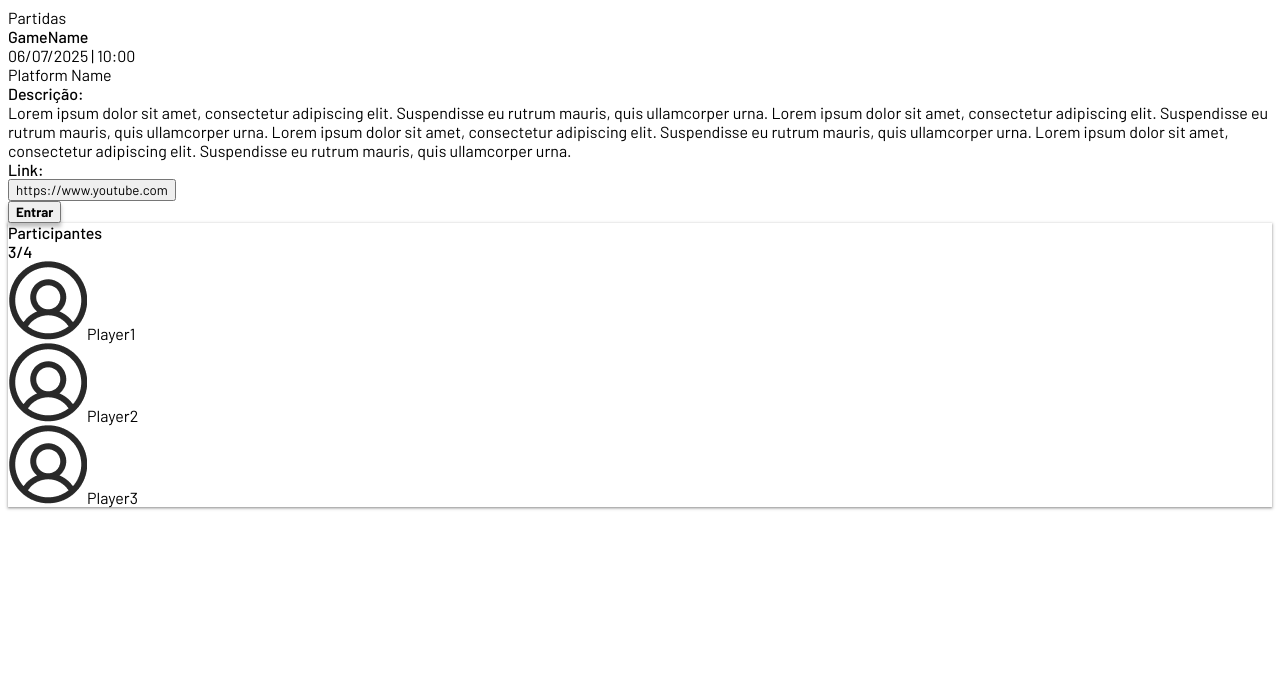
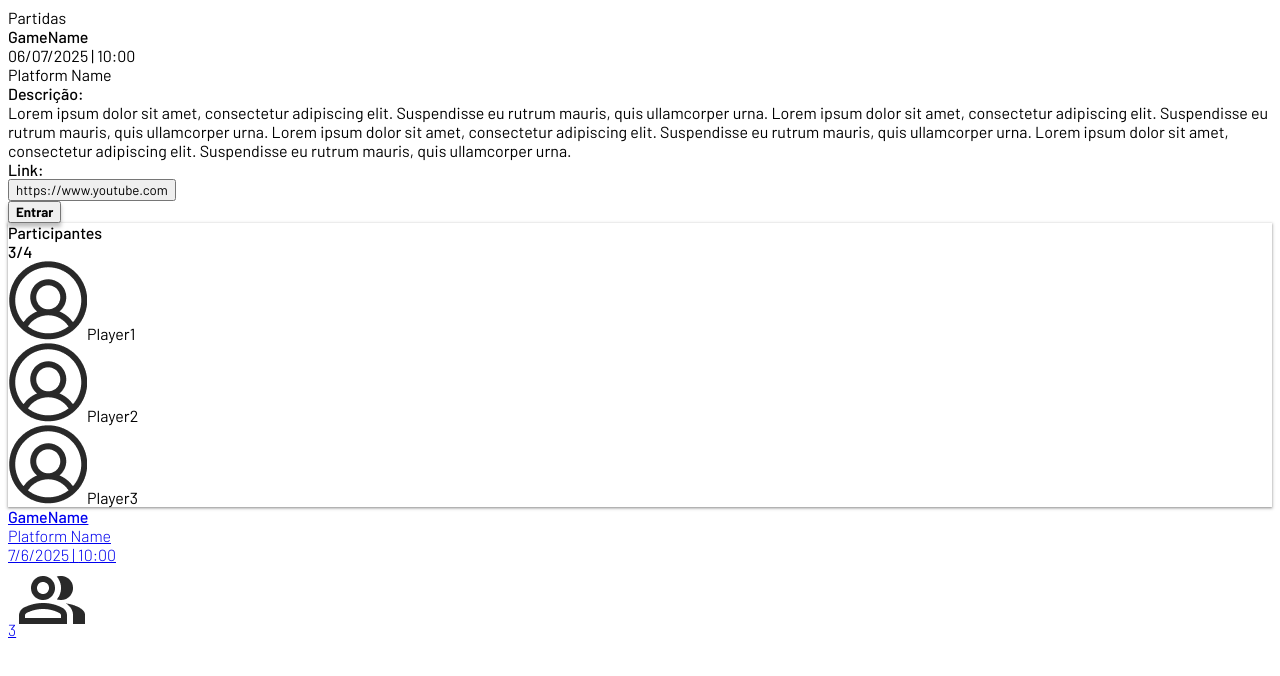
Before and after one commit to RodiSales87/pta-squad-drigo, a Next.js app in the folder client/: page / in a window 1280 px wide. Shown: the top 676 px of the page. Built offline with nearby package versions, Linux system fonts and the light colour scheme.

Commit message:
updated cards

```diff
--- a/client/src/app/page.tsx
+++ b/client/src/app/page.tsx
@@ -2,6 +2,7 @@ import Image from "next/image";
 
 import { LogoCITi } from "../assets";
 import Details from "@/app/GameDetails/gameDetails";
+import Cards from "@/components/cards/cards";
 
 export default function Home() {
   return (
@@ -30,6 +31,14 @@ export default function Home() {
         numParticipants={3}
         maxParticipants={4}
       />
+      <Cards
+        game="GameName"
+        date="2025-07-06"
+        hour="10:00"
+        contactPlatform="Platform Name"
+        numParticipants={3}
+        maxParticipants={4}
+      />
     </div>
   );
 }
--- a/client/src/components/cards/cards.tsx
+++ b/client/src/components/cards/cards.tsx
@@ -14,27 +14,34 @@ const barlow500 = Barlow({
   weight: "500",
 });
 
-export default function Cards() {
-  const [gameName, setGameName] = useState("Minecraft");
-  const [participants, setParticipants] = useState(4);
-  const [maxParticipants, setMaxParticipants] = useState(5);
+interface Card {
+  game: string;
+  date: string;
+  hour: string;
+  contactPlatform: string;
+  numParticipants: number;
+  maxParticipants: number;
+}
 
-  const [eventDate, setEventDate] = useState("2024-12-06");
-  const [eventTime, setEventTime] = useState("20:52");
-
-  const [meetingPlatform, setMeetingPlatform] = useState("Dircord");
-
-  const isCreator = true;
+export default function Cards({
+  game,
+  date,
+  hour,
+  contactPlatform,
+  numParticipants,
+  maxParticipants,
+}: Card) {
+  const isUserInMatch = false;
 
   const currentDate = new Date();
-  const eventDateTime = new Date(`${eventDate}T${eventTime}`);
+  const eventDateTime = new Date(`${date}T${hour}`);
   const isEventExpired = currentDate > eventDateTime;
 
-  const cardColor = isCreator
+  const cardColor = isUserInMatch
     ? "bg-[#D0F4E4]"
     : isEventExpired
     ? "bg-[#DEDEDE]"
-    : participants < maxParticipants
+    : numParticipants < maxParticipants
     ? "bg-[#D2EFFE]"
     : "bg-[#D5C6FA]";
 
@@ -49,14 +56,14 @@ export default function Cards() {
         className={`w-[230px] h-[99px] mx-auto border shadow-lg text-[14px] text-[#292929] ${cardColor} ${barlow300.className}`}
       >
         <div className="ml-[16px] flex flex-col gap-[3px]">
-          <div className={`mt-[12px] ${barlow500.className}`}>{gameName}</div>
-          <div className="mt-[2px] ">{meetingPlatform}</div>
+          <div className={`mt-[12px] ${barlow500.className}`}>{game}</div>
+          <div className="mt-[2px] ">{contactPlatform}</div>
           <div className="flex flex-row justify-between items-end">
             <div>
-              {new Date(eventDateTime).toLocaleDateString()} | {eventTime}
+              {new Date(eventDateTime).toLocaleDateString()} | {hour}
             </div>
             <div className="flex flex-row mr-[16px] items-end gap-[3px]">
-              {participants}
+              {numParticipants}
               <img
                 src={ParticipantsIcon.src}
                 alt="Participants"
```
